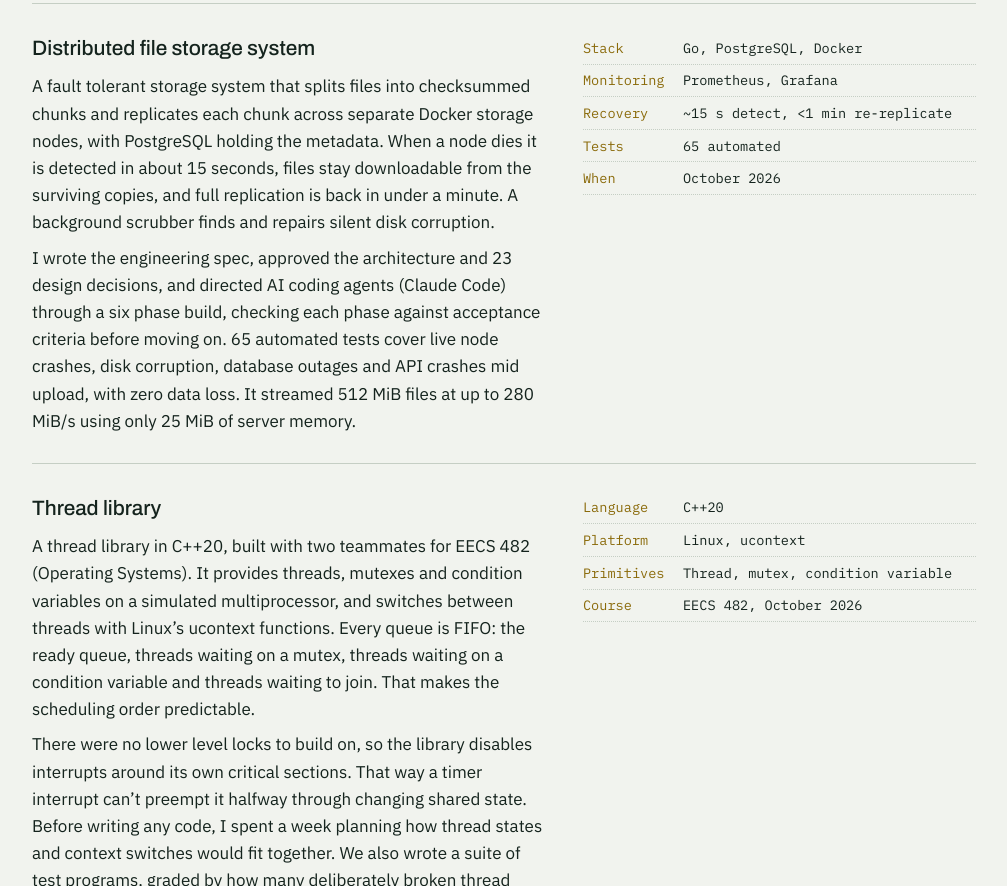
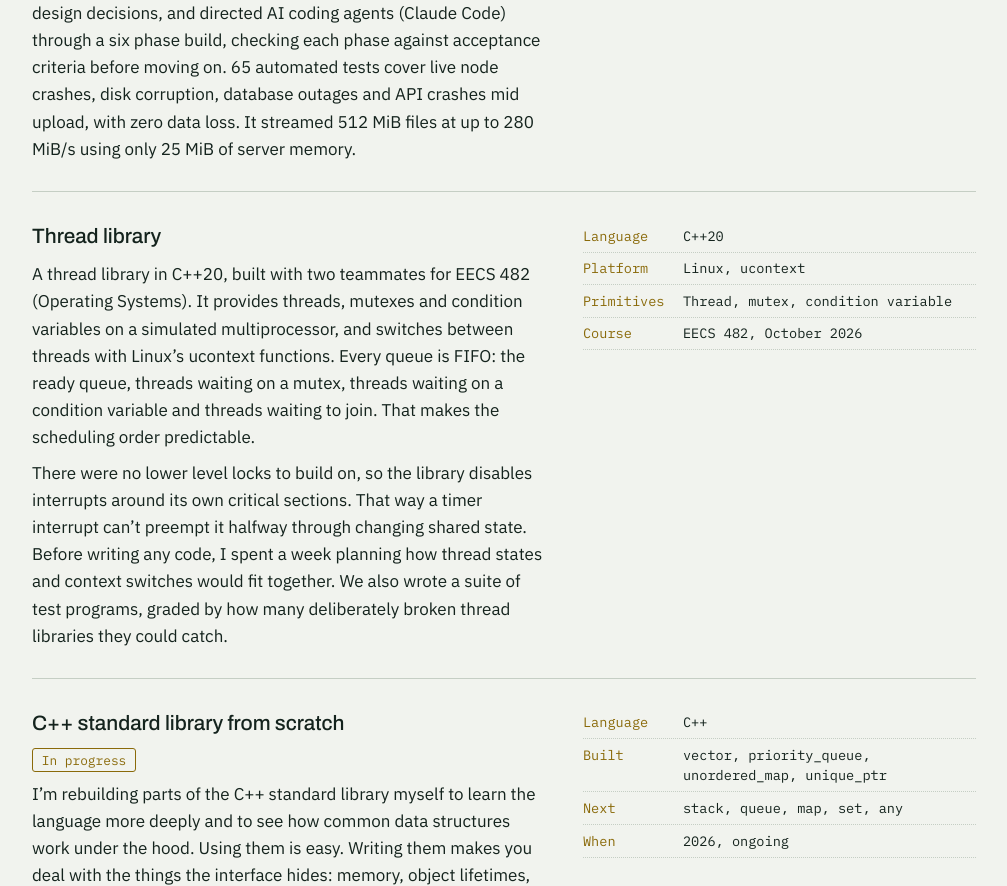
Before and after one commit to RobConfor/RobConfor.github.io, a plain HTML site: page index.html in a window 1280 px wide. Shown: the part 1914-2800 px from the top of the page, without its empty margins (136-1143 px from the left). Drawn offline with Linux system fonts and the light colour scheme.

Commit message:
Update index.html with new project details
Added new projects including a C++ standard library implementation and a terminal chess engine.

```diff
--- a/index.html
+++ b/index.html
@@ -33,6 +33,8 @@ dl div{display:grid;grid-template-columns:5.5rem 1fr;gap:.75rem;padding:.35rem 0
 dt{color:var(--gold)}dd{margin:0;overflow-wrap:anywhere}
 .tags{display:flex;flex-wrap:wrap;gap:.4rem;margin:1rem 0 0;padding:0;list-style:none}
 .tags li{background:var(--chip);padding:.2rem .6rem;border-radius:3px;font:400 .85rem "IBM Plex Mono",ui-monospace,monospace}
+.status{display:inline-block;margin:.6rem 0 0;padding:.15rem .55rem;border:1px solid var(--gold);border-radius:3px;color:var(--gold);font:400 .8rem "IBM Plex Mono",ui-monospace,monospace}
+.proj a{color:var(--pcb);font-weight:500;text-underline-offset:3px}
 footer{margin-top:4.5rem;padding-top:1rem;border-top:3px solid var(--pcb);display:flex;flex-wrap:wrap;gap:.5rem 2rem}
 @media (max-width:42rem){.proj{grid-template-columns:1fr}main{padding-top:2.5rem}}
 </style>
@@ -59,6 +61,8 @@ footer{margin-top:4.5rem;padding-top:1rem;border-top:3px solid var(--pcb);displa
 <div>
 <h3>Self-balancing autonomous robot</h3>
 <p>A robot that keeps itself upright while it also tracks targets, avoids obstacles and accepts manual control. I wrote a priority-based state machine on an STM32 Nucleo to coordinate those four jobs across I2C, UART and SPI, plus a PID loop above 100 Hz that turns BNO055 IMU readings into motor commands.</p>
+</div>
+<dl>
 <div><dt>Chip</dt><dd>STM32 Nucleo (Cortex-M4)</dd></div>
 <div><dt>Language</dt><dd>C/C++</dd></div>
 <div><dt>Sensors</dt><dd>BNO055 IMU, VL53L0X</dd></div>
@@ -135,6 +139,22 @@ footer{margin-top:4.5rem;padding-top:1rem;border-top:3px solid var(--pcb);displa
 <div><dt>Platform</dt><dd>Linux, ucontext</dd></div>
 <div><dt>Primitives</dt><dd>Thread, mutex, condition variable</dd></div>
 <div><dt>Course</dt><dd>EECS 482, October 2026</dd></div>
+</dl>
+</article>
+
+<article class="proj">
+<div>
+<h3>C++ standard library from scratch</h3>
+<p class="status">In progress</p>
+<p>I’m rebuilding parts of the C++ standard library myself to learn the language more deeply and to see how common data structures work under the hood. Using them is easy. Writing them makes you deal with the things the interface hides: memory, object lifetimes, and what happens when something throws halfway through.</p>
+<p>The vector manages raw memory through an allocator, constructing and destroying each element itself. It doubles capacity as it grows, moves elements during reallocation when that’s safe, and cleans up if a constructor throws, so nothing leaks. The priority queue is a pairing heap built from linked nodes, with two pass merging on pop and support for raising an element’s priority in place. The hash map uses open addressing with linear probing, tombstones for deleted entries, and a rehash once it’s half full. There’s also a move only unique_ptr. A stack, queue, map, set and any are next.</p>
+<p><a href="https://github.com/RobConfor/c-stl">Code on GitHub</a></p>
+</div>
+<dl>
+<div><dt>Language</dt><dd>C++</dd></div>
+<div><dt>Built</dt><dd>vector, priority_queue, unordered_map, unique_ptr</dd></div>
+<div><dt>Next</dt><dd>stack, queue, map, set, any</dd></div>
+<div><dt>When</dt><dd>2026, ongoing</dd></div>
 </dl>
 </article>
 
```
